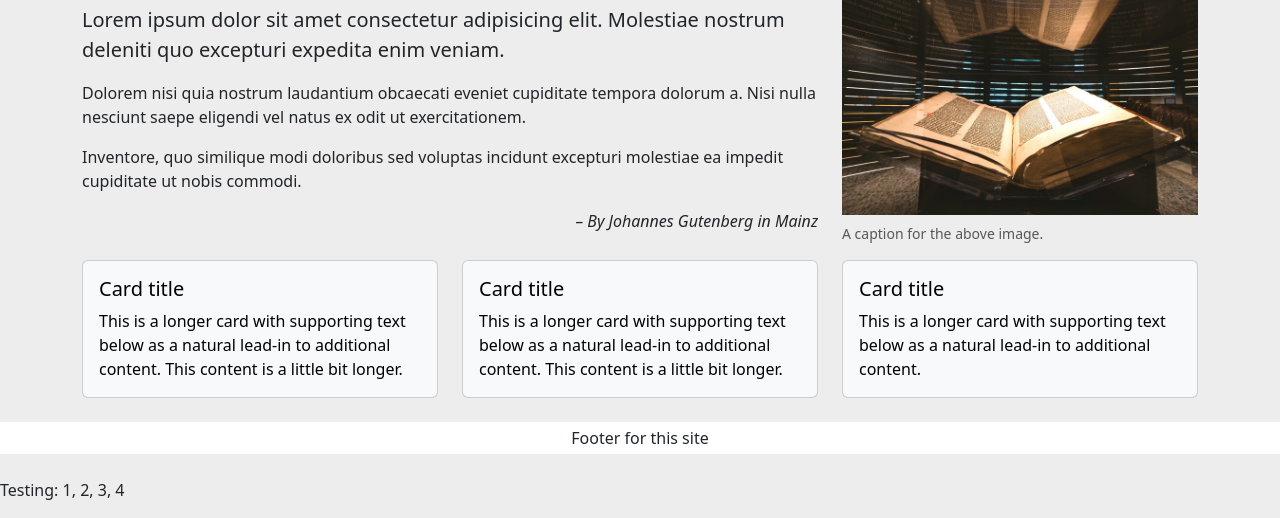
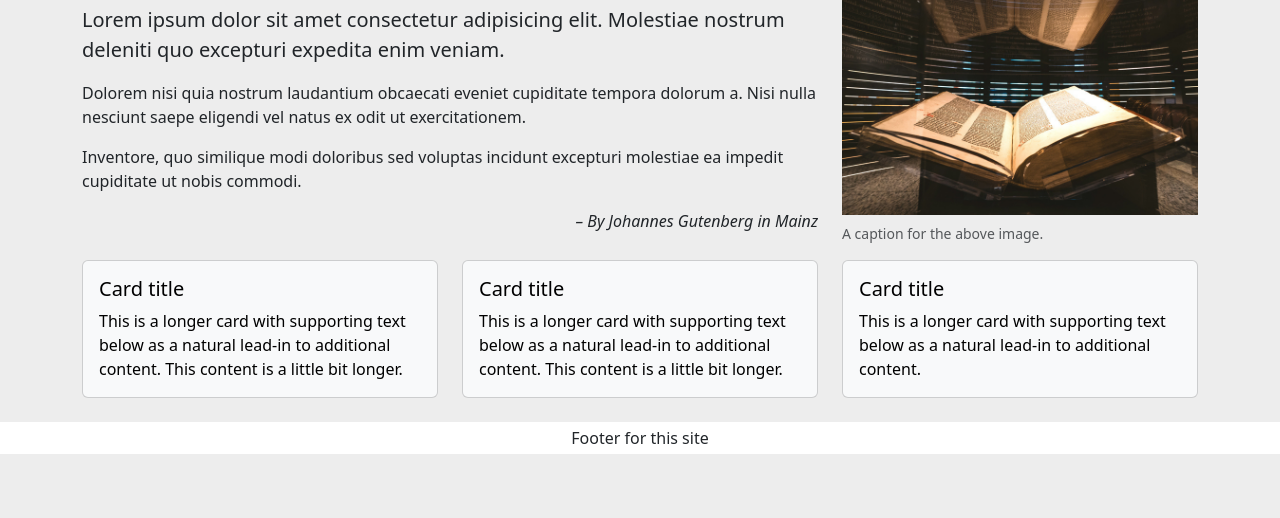
Before and after one commit to lanenoel/lane-bootstrap, a website: page src/index.html in a window 1280 px wide. Shown: the part 441-959 px from the top of the page. After the commit the page ends 919 px from the top, so only its background shows below. Drawn offline with nearby package versions, Linux system fonts and the light colour scheme; files that its build step writes are made by us from their sources; files whose address does not match are found by name.

Commit message:
syntax stuff

```diff
--- a/src/index.html
+++ b/src/index.html
@@ -98,8 +98,6 @@
       Footer for this site
     </footer>
   </div>
-  <p>Testing: 1, 2, 3, 4</p>
-
   <!-- Closing scripts here -->
   <script src="js/bootstrap.bundle.min.js"></script>
 </body>
```
Also changed, not shown: docs/index.html (+0 -2 lines).
